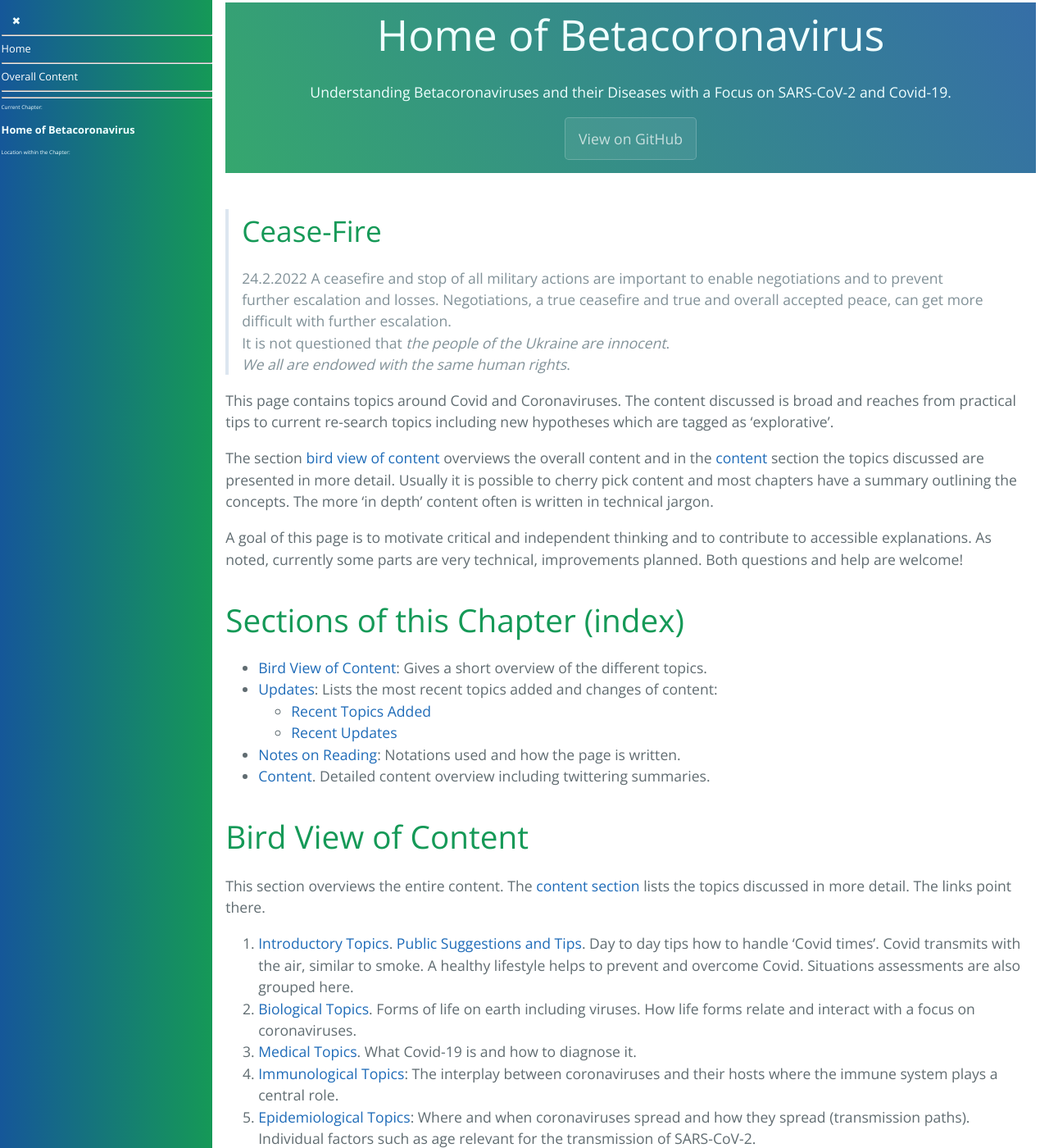
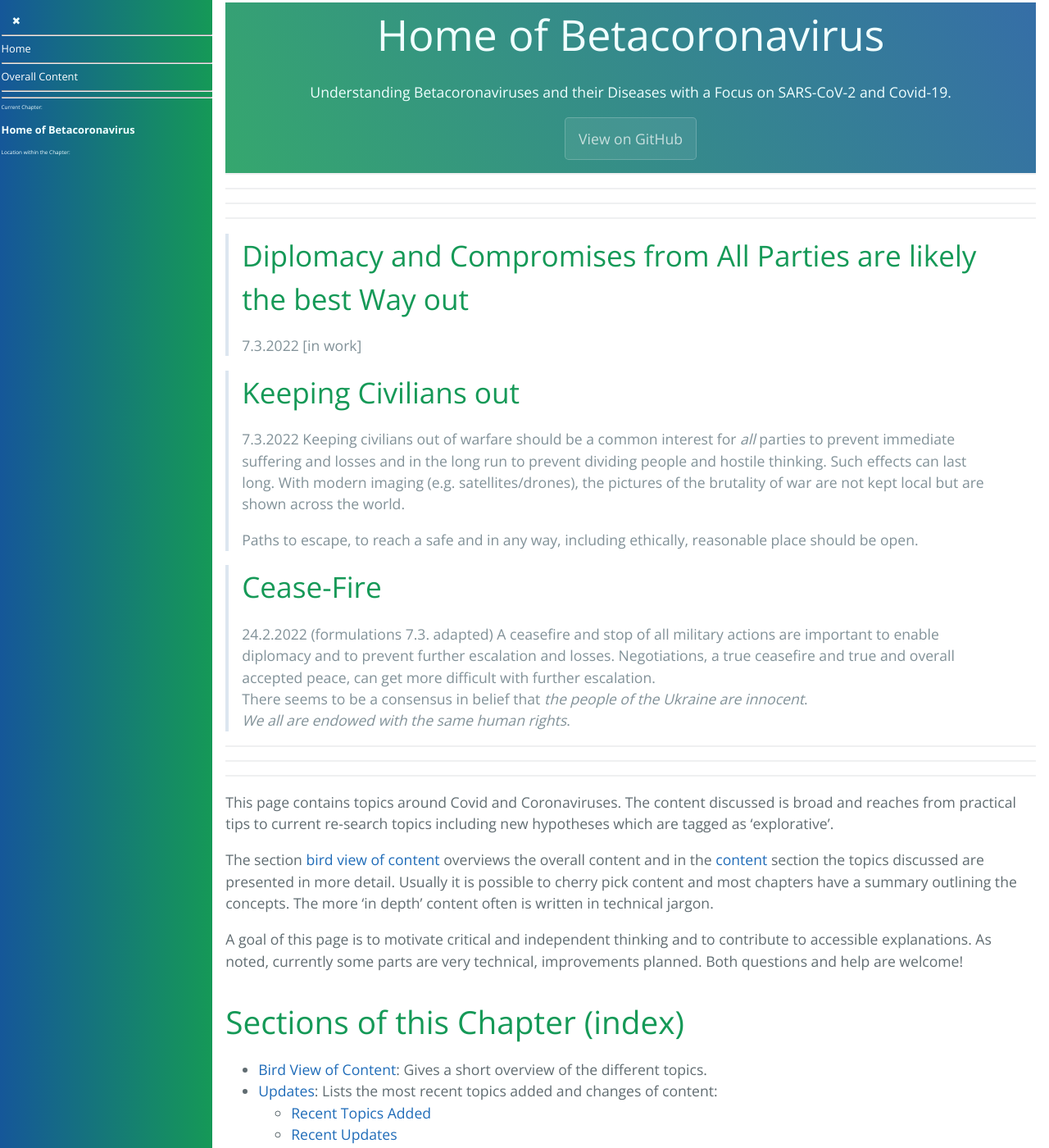
Before and after one commit to forestgrape/coronavirus, a Jekyll site: the page built from index.md, in a window 1280 px wide and 1400 px high. Shown: the whole window at 82% size. Built offline with Jekyll 4.4.1, drawn with Linux system fonts in a browser that asks for light colours; our own code applies the rules of GitHub Pages for plain Markdown files.

Commit message:
keeping civilians out

```diff
--- a/index.md
+++ b/index.md
@@ -6,18 +6,38 @@ explorative: 1
 ---
 
 
+---
+---
+---
+---
+> # Diplomacy and Compromises from All Parties are likely the best Way out
+> 7.3.2022 [in work]
 
-<br>
+<!--
+[in consideration/thinking]
+> Best in the sense of - given the current situation - an optimal/least bad outcome for all the people.
+> An overall agreed just way out is often very difficult to reach. 'Acceptable' just/unjust is possibly enough for peace, even long-term.
+-->
+
+
+> # Keeping Civilians out
+> 7.3.2022
+> Keeping civilians out of warfare should be a common interest for *all* parties to prevent immediate suffering and losses and in the long run to prevent dividing people and hostile thinking. Such effects can last long. With modern imaging (e.g. satellites/drones), the pictures of the brutality of war are not kept local but are shown across the world.
+>
+> Paths to escape, to reach a safe and in any way, including ethically, reasonable place should be open.
+
 
 > # Cease-Fire
-> 24.2.2022
-> A ceasefire and stop of all military actions are important to enable negotiations and to prevent further escalation and losses. Negotiations, a true ceasefire and true and overall accepted peace, can get more difficult with further escalation.
+> 24.2.2022 (formulations 7.3. adapted)
+> A ceasefire and stop of all military actions are important to enable diplomacy and to prevent further escalation and losses. Negotiations, a true ceasefire and true and overall accepted peace, can get more difficult with further escalation.
 > <br>
-> It is not questioned that *the people of the Ukraine are innocent*.
+> There seems to be a consensus in belief that *the people of the Ukraine are innocent*.
 > <br>
 > *We all are endowed with the same human rights*.
 
-
+---
+---
+---
 
 
 # Understanding Betacoronaviruses and their Diseases
```
